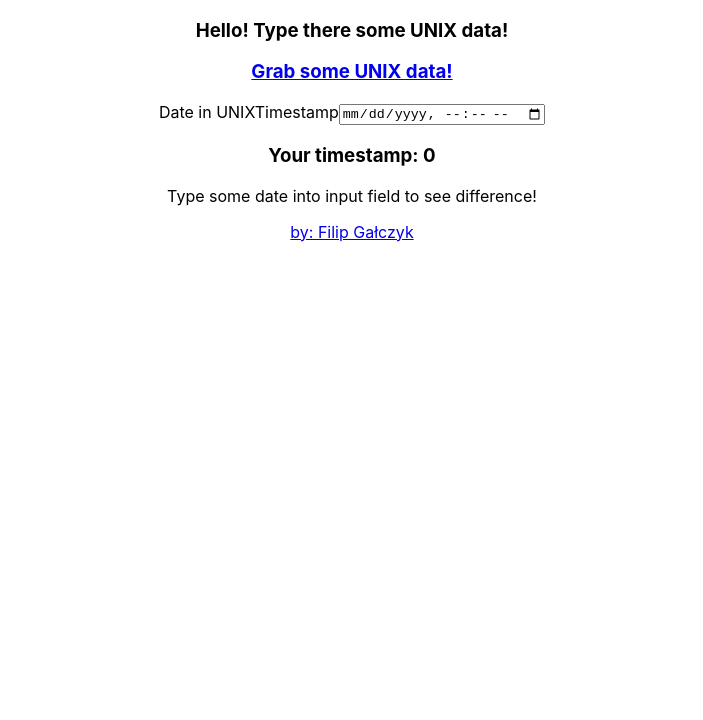
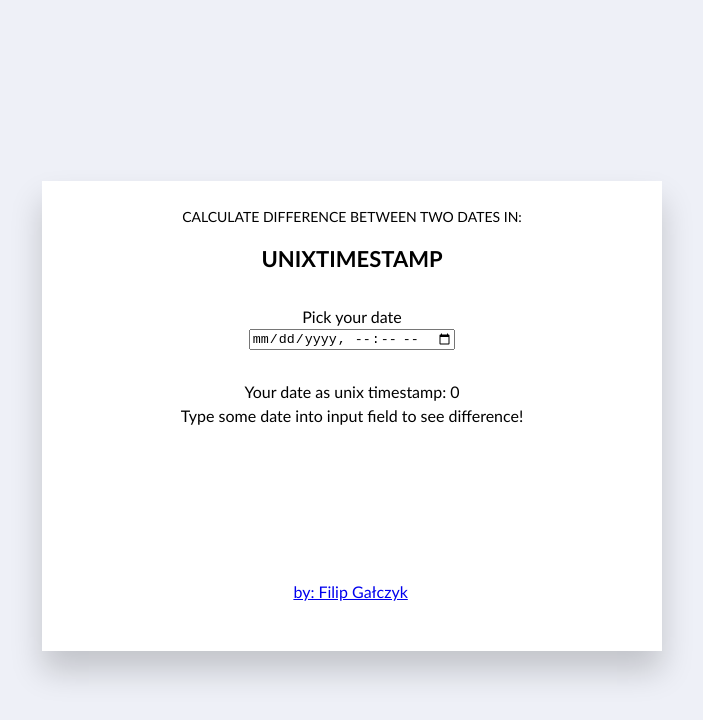
Before and after one commit to GimpFather/solveq-task, a React (Create React App) app: page / in a window 1280 px wide. Shown: the top 720 px of the page, without its empty margins (288-991 px from the left). Built offline with nearby package versions, Linux system fonts and the light colour scheme.

Commit message:
fancy styles

```diff
--- /dev/null
+++ b/src/App.css
@@ -0,0 +1,59 @@
+body {
+	padding: 1rem;
+	display: grid;
+	place-items: center;
+	min-height: 100vh;
+	overflow: hidden;
+	font-family: "Trebuchet MS", "Lucida Sans Unicode", "Lucida Grande",
+		"Lucida Sans", Arial, sans-serif;
+	background-color: #eef0f7;
+}
+
+body p {
+	margin: 0;
+}
+
+.difference-site {
+	padding: 10px;
+	width: 600px;
+	height: 450px;
+	position: relative;
+	line-height: 1.5;
+	background-color: #fff;
+	box-shadow: 0 20px 30px rgba(0, 0, 0, 0.185);
+}
+
+.difference-site__header {
+	text-align: center;
+}
+
+.difference-site__header-desc {
+	padding: 15px 0px;
+	text-transform: uppercase;
+	font-size: 14px;
+}
+
+.difference-site__header-title {
+	font-size: 22px;
+	font-weight: 600;
+}
+
+.difference-site__hero {
+	padding: 30px;
+	text-align: center;
+}
+
+.difference-site__form-group {
+	display: inline-grid;
+}
+
+.difference-site__answear {
+	text-align: center;
+}
+
+.difference-site__footer {
+	position: absolute;
+	bottom: 10%;
+	right: 41%;
+	text-align: center;
+}
--- a/src/App.tsx
+++ b/src/App.tsx
@@ -1,5 +1,6 @@
-import { useState, useEffect } from "react";
-import DifferenceComponent from "./components/DifferenceComponent";
+import { useState } from "react";
+import Difference from "./components/Difference";
+import "./App.css";
 
 function App() {
 	const [lastSeen, setLastSeen] = useState<number>(0);
@@ -9,16 +10,24 @@ function App() {
 	};
 
 	return (
-		<div className="wrapper" style={{ textAlign: "center" }}>
-			<h3>Hello! Type there some UNIX data!</h3>
-			<h3>
-				<a href="https://www.unixtimestamp.com/">Grab some UNIX data!</a>
-			</h3>
-			<div>
-				<form>
-					<div>
-						<label htmlFor="date-timestamp">Date in UNIXTimestamp</label>
+		<div className="difference-site">
+			<div className="difference-site__header">
+				<p className="difference-site__header-desc">
+					Calculate difference between two dates in:
+				</p>
+				<p className="difference-site__header-title">UNIXTIMESTAMP</p>
+			</div>
+			<div className="difference-site__hero">
+				<form className="difference-site__form">
+					<div className="difference-site__form-group">
+						<label
+							className="difference-site__form-label"
+							htmlFor="date-timestamp"
+						>
+							Pick your date
+						</label>
 						<input
+							className="difference-site__form-input"
 							id="date-timestamp"
 							onChange={numberInputHandler}
 							name="date"
@@ -27,12 +36,14 @@ function App() {
 					</div>
 				</form>
 			</div>
-			<div>
-				<h3>Your timestamp: {lastSeen}</h3>
-				<DifferenceComponent userTimestamp={lastSeen}></DifferenceComponent>
+			<div className="difference-site__answear">
+				<p className="difference-site__answear-text">
+					Your date as unix timestamp: {lastSeen}
+				</p>
+				<Difference userTimestamp={lastSeen}></Difference>
 			</div>
-			<div>
-				<p>
+			<div className="difference-site__footer">
+				<p className="difference-site__footer-text">
 					<a href="https://github.com/GimpFather">by: Filip Gałczyk</a>
 				</p>
 			</div>
```
Also changed, not shown: src/components/Difference.tsx (renamed from src/components/DifferenceComponent.tsx).
